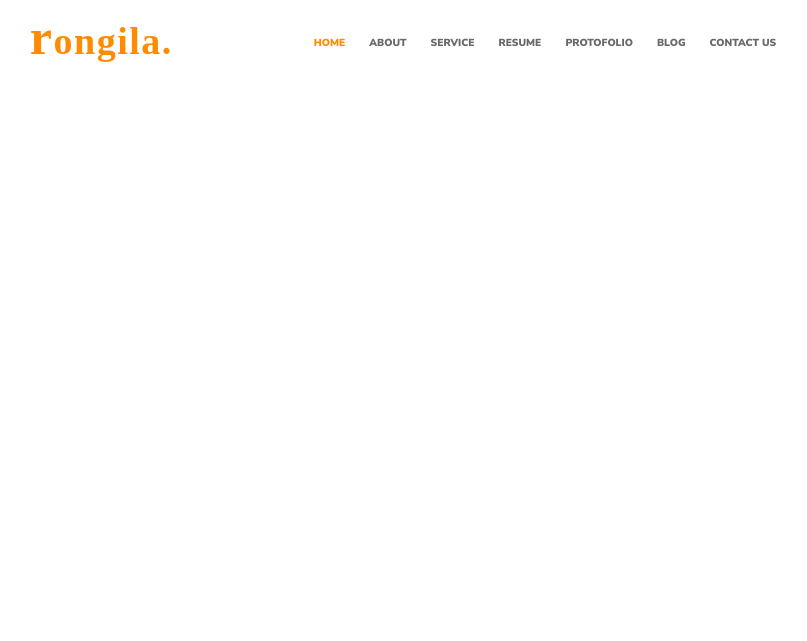
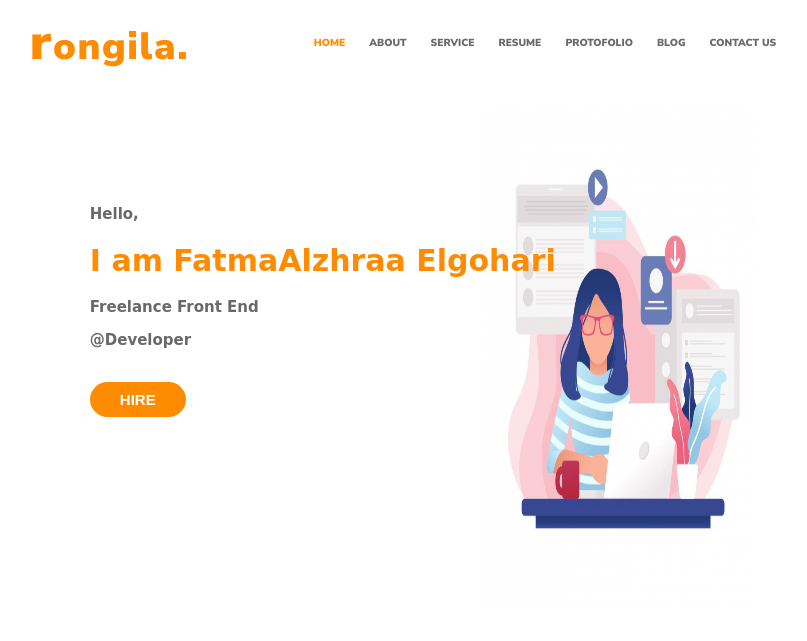
Before and after one commit to FatmaAlzhraaElgohari/rongila, a plain HTML site: page index.html in a window 1280 px wide. Shown: the whole page, without its empty margins (231-1038 px from the left). Drawn offline with Linux system fonts and the light colour scheme; a web font is replaced by a local one.

Commit message:
banner section added

```diff
--- a/index.html
+++ b/index.html
@@ -6,6 +6,8 @@
           <title>FatmaAlzhraa Portoflio</title>
     <link href='https://fonts.googleapis.com/css?family=Gayathri' rel='stylesheet'>
 <link href="https://fonts.googleapis.com/css2?family=Nunito+Sans:wght@900&display=swap" rel="stylesheet">
+<link href="https://fonts.googleapis.com/css2?family=McLaren&family=Stardos+Stencil:wght@700&display=swap" rel="stylesheet">
+
     <link rel="stylesheet" href="styles/styles.css">
 </head>
 <body>
@@ -23,10 +25,25 @@
              <li><a href="#">contact us</a></li>
             </ul>
         </div>
+       <!-- end nav bar -->
+       <!-- start banner section-->
+        <div class ="banner">
+        <div class="inform">
+            <p>Hello,</p>
+            <h1>I am FatmaAlzhraa Elgohari</h1>
+            <p>Freelance Front End </p>
+            <p>@Developer</p>
+
+            <br>
+            <button class="btn">HIRE</button>
 
 
-          <!-- end nav bar -->
+            </div>
+        <div class="photo">
+            <img src="assets/images/banner.jpg">
+            </div>        </div>
 
+        <!-- end banner section-->
 
 
 
--- a/styles/styles.css
+++ b/styles/styles.css
@@ -11,10 +11,8 @@ body{
 .navbar{
     overflow: hidden;
     font-weight: bold;
-    font-family: 'Gayathri';
+font-family: 'Nunito Sans'}
 
-
-}
 .navbar h1{
    float: left;
     display: inline;
@@ -53,3 +51,54 @@ text-decoration: none;
     color: #FF8C00;
 }
 /* end navbar */
+
+/* start banner */
+.banner{
+    overflow: hidden;
+    padding-top: 30px;
+    padding-bottom: 30px;
+    height: 500px;
+font-family:  cursive;
+    font-size: 15px;
+    font-weight: bold;
+position: relative;}
+
+.banner .inform{
+    float:left;
+    padding-left: 60px;
+    color: dimgray;
+position: absolute;
+    top: 0;
+    bottom: 0;
+    left: 0;
+    right: 0;
+    height: 60%;
+    margin: auto;
+}
+.banner .inform h1{
+        color: #FF8C00		;
+
+}
+
+
+.banner .inform .btn{
+       color: #FFF;
+    background-color: #FF8C00;
+      padding:0.6em 2em;
+  border-radius: 50px;
+  font-size:1em;
+  border:0;
+  cursor:pointer;
+    font-weight: bold;
+
+}
+.banner .photo{
+   float: right;
+    width:40%;
+}
+.banner .photo img{
+    width: 90%;
+    height:500px;
+padding-right: 30px;}
+
+/* end banner */
```
Also changed, not shown: assets/images/banner.jpg (added).
